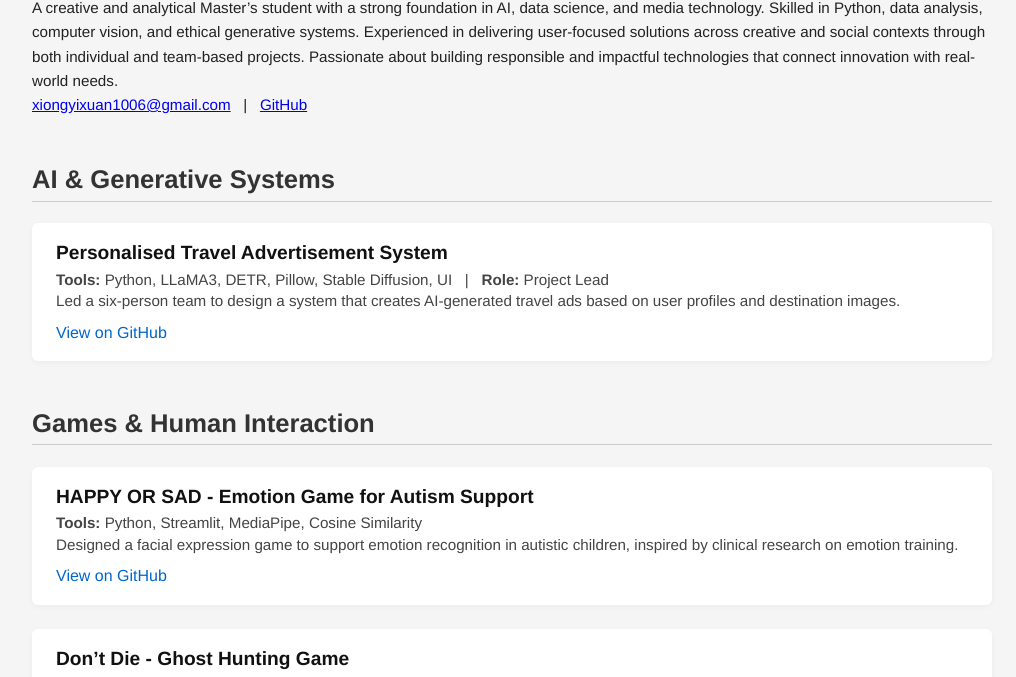
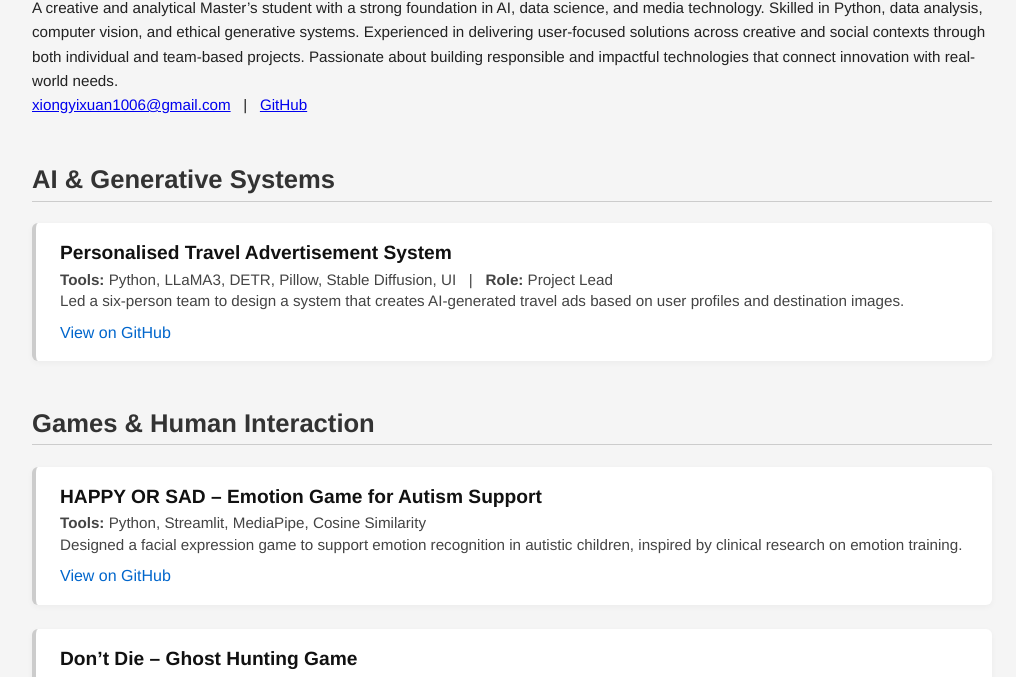
Before and after one commit to Yixuan-Xiong/Yixuan-Xiong.github.io, a plain HTML site: page index.html in a window 1280 px wide. Shown: the part 121-798 px from the top of the page, without its empty margins (128-1144 px from the left). Drawn offline with Linux system fonts and the light colour scheme.

Commit message:
Update index.html

```diff
--- a/index.html
+++ b/index.html
@@ -39,6 +39,7 @@
       padding: 1.2rem 1.5rem;
       margin-bottom: 1.5rem;
       box-shadow: 0 2px 6px rgba(0, 0, 0, 0.04);
+      border-left: 4px solid #ccc;
     }
 
     .project h3 {
@@ -107,14 +108,14 @@
 
     <h2>Games & Human Interaction</h2>
     <div class="project">
-      <h3>HAPPY OR SAD - Emotion Game for Autism Support</h3>
+      <h3>HAPPY OR SAD – Emotion Game for Autism Support</h3>
       <p><strong>Tools:</strong> Python, Streamlit, MediaPipe, Cosine Similarity</p>
       <p>Designed a facial expression game to support emotion recognition in autistic children, inspired by clinical research on emotion training.</p>
       <a href="https://github.com/Yixuan-Xiong/happy-or-sad-autism-game" target="_blank">View on GitHub</a>
     </div>
 
     <div class="project">
-      <h3>Don’t Die - Ghost Hunting Game</h3>
+      <h3>Don’t Die – Ghost Hunting Game</h3>
       <p><strong>Tools:</strong> Python, NLTK, JSON, unittest</p>
       <p>Created a text-based horror deduction game where players identify ghost types through flexible natural language input.</p>
       <a href="https://github.com/Yixuan-Xiong/dont-die-ghost-game" target="_blank">View on GitHub</a>
```
